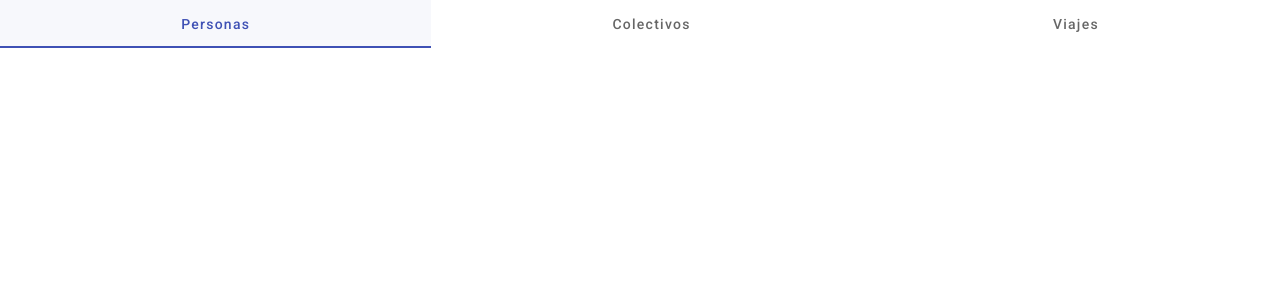
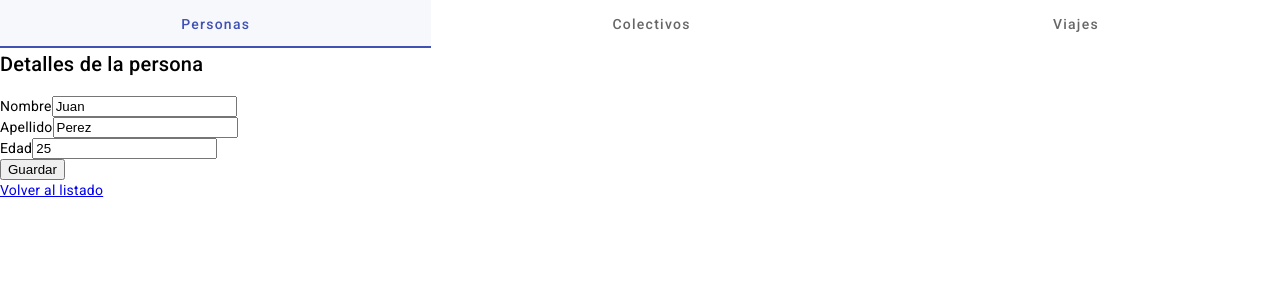
Before and after one commit to spigardi/tp-final, an Angular app: page /personas/editar/1 in a window 1280 px wide. Before the commit this address led to /. Shown: the top 300 px of the page. Built offline with nearby package versions, Linux system fonts and the light colour scheme.

Commit message:
editar persona funcionando

```diff
--- a/src/app/app-routing.module.ts
+++ b/src/app/app-routing.module.ts
@@ -11,6 +11,7 @@ const routes: Routes = [
   { path: 'colectivos', component: ColectivosComponent },
   { path: 'viajes', component: ViajesComponent },
   { path: 'personas/agregar', component: PersonDetailComponent },
+  { path: 'personas/editar/:id', component: PersonDetailComponent },
 ];
 
 @NgModule({
--- a/src/app/person-detail/person-detail.component.ts
+++ b/src/app/person-detail/person-detail.component.ts
@@ -1,6 +1,8 @@
 import { Component, OnInit } from '@angular/core';
 import { FormGroup, FormBuilder, Validators } from '@angular/forms';
 import { HttpClient } from '@angular/common/http';
+import { ActivatedRoute } from '@angular/router';
+import { Location } from '@angular/common';
 @Component({
   selector: 'app-person-detail',
   templateUrl: './person-detail.component.html',
@@ -9,7 +11,8 @@ import { HttpClient } from '@angular/common/http';
 export class PersonDetailComponent implements OnInit {
   personForm!: FormGroup;
 
-  constructor(private formBuilder: FormBuilder,private http:HttpClient) { }
+  constructor(private formBuilder: FormBuilder,private http:HttpClient,private route: ActivatedRoute,
+    private location: Location) { }
 
 
 
@@ -19,14 +22,58 @@ export class PersonDetailComponent implements OnInit {
       apellido: ['', Validators.required],
       edad: ['', [Validators.required, Validators.min(0)]]
     });
+
+    // Obtener el ID de la persona de la URL
+    const id = this.route.snapshot.paramMap.get('id');
+
+    if (id) {
+      // Si hay un ID en la URL, cargar los datos de la persona
+      this.loadPersonData(id);
+    }
   }
 
+  loadPersonData(id: string): void {
+    this.http.get('assets/personas.json').subscribe((data: any) => {
+      const person = data.find((res: any) => res.id == parseInt(id));
+
+      if (person) {
+        // Establecer los valores de los controles del formulario con los datos de la persona
+        this.personForm.patchValue({
+          id: person.id,
+          nombre: person.nombre,
+          apellido: person.apellido,
+          edad: person.edad
+        });
+      } else {
+        console.log("no lo encuentra")
+        // Si no se encuentra la persona, redirigir a la página de inicio o mostrar un mensaje de error
+        //this.location.back(); // Volver a la página anterior
+      }
+    });
+
+  }
+
+
   onSubmit(): void {
-    console.log("hola")
     if (this.personForm.valid) {
       // Aquí puedes guardar o actualizar la persona en la base de datos
-      console.log(this.personForm.value);
-      this.http.post('http://localhost:3000/api/personas', this.personForm.value, { observe: 'response' }).subscribe(
+      const id = this.route.snapshot.paramMap.get('id');
+      if(id){
+        this.editarPersona(id);
+      }else{
+        this.crearPersona();
+      }
+
+    }
+  }
+
+  reiniciarForm(): void {
+    // Reiniciar los valores del formulario a su estado inicial
+    this.personForm.reset();
+  }
+
+  crearPersona(): void {
+    this.http.post('http://localhost:3000/api/personas/agregar', this.personForm.value, { observe: 'response' }).subscribe(
       response => {
         if (response.status === 200) {
           console.log('La persona se guardó exitosamente.');
@@ -41,10 +88,20 @@ export class PersonDetailComponent implements OnInit {
     }
     );
   }
+
+  editarPersona(id:string): void {
+    this.http.put('http://localhost:3000/api/personas/editar/'+id, this.personForm.value, { observe: 'response' }).subscribe(
+      response => {
+        if (response.status === 200) {
+          console.log('La persona se editó exitosamente.');
+          alert('La persona se editó exitosamente.');
+        } else {
+          console.log('Ocurrió un error al editar la persona.');
         }
-
-  reiniciarForm(): void {
-    // Reiniciar los valores del formulario a su estado inicial
-    this.personForm.reset();
+      },
+      error => {
+        console.log('Ocurrió un error en la solicitud HTTP.');
+    }
+    );
   }
 }
--- a/src/app/personas/personas.component.html
+++ b/src/app/personas/personas.component.html
@@ -20,7 +20,13 @@
     <td mat-cell *matCellDef="let persona"> {{ persona.edad }} </td>
   </ng-container>
 
+  <!-- Columna Accion -->
+  <ng-container matColumnDef="accion">
+    <th mat-header-cell *matHeaderCellDef> Edad </th>
+    <td mat-cell *matCellDef="let persona"> <a [routerLink]="'/personas/editar/' + persona.id">Editar</a> </td>
+  </ng-container>
+
   <!-- Definición de las columnas de la tabla -->
-  <tr mat-header-row *matHeaderRowDef="['nombre', 'apellido', 'edad']"></tr>
-  <tr mat-row *matRowDef="let row; columns: ['nombre', 'apellido', 'edad']"></tr>
+  <tr mat-header-row *matHeaderRowDef="['nombre', 'apellido', 'edad', 'accion']"></tr>
+  <tr mat-row *matRowDef="let row; columns: ['nombre', 'apellido', 'edad', 'accion']"></tr>
 </table>
--- a/src/assets/personas.json
+++ b/src/assets/personas.json
@@ -1 +1,74 @@
-[{"id":1,"nombre":"Juan","apellido":"Perez","edad":25},{"id":2,"nombre":"María","apellido":"González","edad":30},{"id":3,"nombre":"Carlos","apellido":"López","edad":42},{"id":4,"nombre":"Ana","apellido":"Martínez","edad":28},{"id":5,"nombre":"Pedro","apellido":"Rodríguez","edad":35},{"id":6,"nombre":"Laura","apellido":"Hernández","edad":29},{"id":7,"nombre":"Luis","apellido":"Gómez","edad":31},{"id":8,"nombre":"Sofía","apellido":"Vargas","edad":27},{"id":9,"nombre":"Diego","apellido":"Silva","edad":33},{"id":10,"nombre":"Carolina","apellido":"Fernández","edad":26},{"nombre":"dfsd","apellido":"dfsd","edad":32,"id":11},{"nombre":"fddsfs","apellido":"dfsdfds","edad":32,"id":12},{"nombre":"dftgds","apellido":"sdasd","edad":32,"id":13},{"nombre":"sdrfsd","apellido":"dfsdf","edad":32,"id":14},{"nombre":"dfds","apellido":"dfsf","edad":32,"id":15},{"nombre":"rt","apellido":"rte","edad":32,"id":16},{"nombre":"dfsdf","apellido":"dfsdf","edad":32,"id":17},{"nombre":"erwe","apellido":"erwe","edad":32,"id":18},{"nombre":"fsdf","apellido":"dfsd","edad":32,"id":19},{"nombre":"ertwe","apellido":"ewrwe","edad":32,"id":20},{"nombre":"fgd","apellido":"fdsdf","edad":32,"id":21},{"nombre":"rsd","apellido":"dfsd","edad":32,"id":22},{"nombre":"fds","apellido":"dfsd","edad":32,"id":23},{"nombre":"dstfsdf","apellido":"dfsdf","edad":32,"id":24},{"nombre":"ftgfd","apellido":"fgdfg","edad":32,"id":25}]
+[
+  {
+    "id": 1,
+    "nombre": "Juan",
+    "apellido": "Perez",
+    "edad": 25
+  },
+  {
+    "id": 2,
+    "nombre": "María",
+    "apellido": "González",
+    "edad": 30
+  },
+  {
+    "id": 3,
+    "nombre": "Carlos",
+    "apellido": "López",
+    "edad": 42
+  },
+  {
+    "id": 4,
+    "nombre": "Ana",
+    "apellido": "Martínez",
+    "edad": 28
+  },
+  {
+    "id": 5,
+    "nombre": "Pedro",
+    "apellido": "Rodríguez",
+    "edad": 35
+  },
+  {
+    "id": 6,
+    "nombre": "Laura",
+    "apellido": "Hernández",
+    "edad": 31
+  },
+  {
+    "id": 7,
+    "nombre": "Luis",
+    "apellido": "Gómez",
+    "edad": 31
+  },
+  {
+    "id": 8,
+    "nombre": "Sofía",
+    "apellido": "Vargas",
+    "edad": 27
+  },
+  {
+    "id": 9,
+    "nombre": "Diego",
+    "apellido": "Silva",
+    "edad": 33
+  },
+  {
+    "id": 10,
+    "nombre": "Carolina",
+    "apellido": "Fernández",
+    "edad": 26
+  },
+  {
+    "nombre": "Carlos",
+    "apellido": "López",
+    "edad": 42,
+    "id": 11
+  },
+  {
+    "nombre": "tttttt",
+    "apellido": "aaaaa",
+    "edad": 23,
+    "id": 12
+  }
+]
```
Also changed, not shown: src/server.js (+45 -2 lines). Lines whose indentation alone changed are shown as unchanged.
